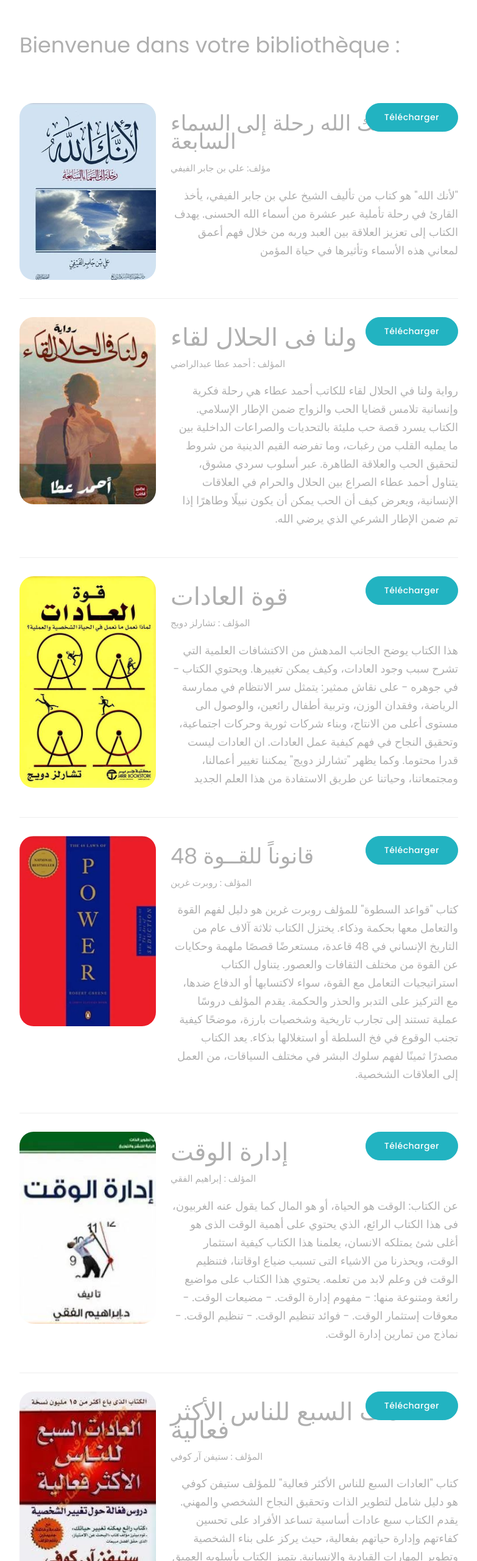
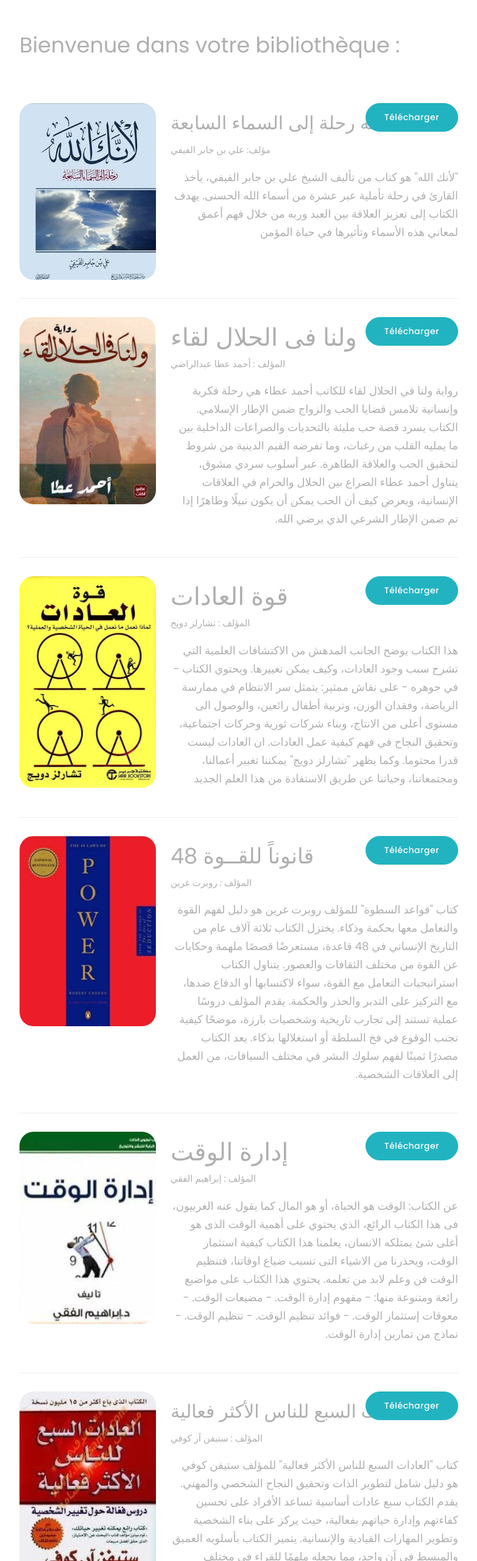
Before and after one commit to Med-EL-GHAZOUI/biblioth-que, a plain HTML site: page index3.html in a window 1280 px wide. Shown: the part 861-3421 px from the top of the page at 61% size, without its empty margins (50-833 px from the left). Drawn offline with nearby package versions, Linux system fonts and the light colour scheme.

Commit message:
Add files via upload

```diff
--- a/index3.html
+++ b/index3.html
@@ -120,7 +120,7 @@
                     </div>
                     <div class="col-lg-8 col-sm-7">
                       <div class="right-content">
-                        <p><p style="font-size: 35px; ">
+                        <p><p style="font-size: 30px; ">
                             لانك الله رحلة إلى السماء السابعة</p>
                         <span>مؤلف: علي بن جابر الفيفي</span>
                         <div class="main-button">
@@ -256,7 +256,7 @@
                     </div>
                     <div class="col-lg-8 col-sm-7">
                       <div class="right-content">
-                        <p><p style="font-size: 40px; ">
+                        <p><p style="font-size: 30px; ">
                             العادات السبع للناس الأكثر فعالية</p>
                         <span>المؤلف : ستيفن آر كوفي</span>
                         <div class="main-button">
```
Also changed, not shown: index.html (+1 -2 lines), index2.html (+1 -1 lines).
